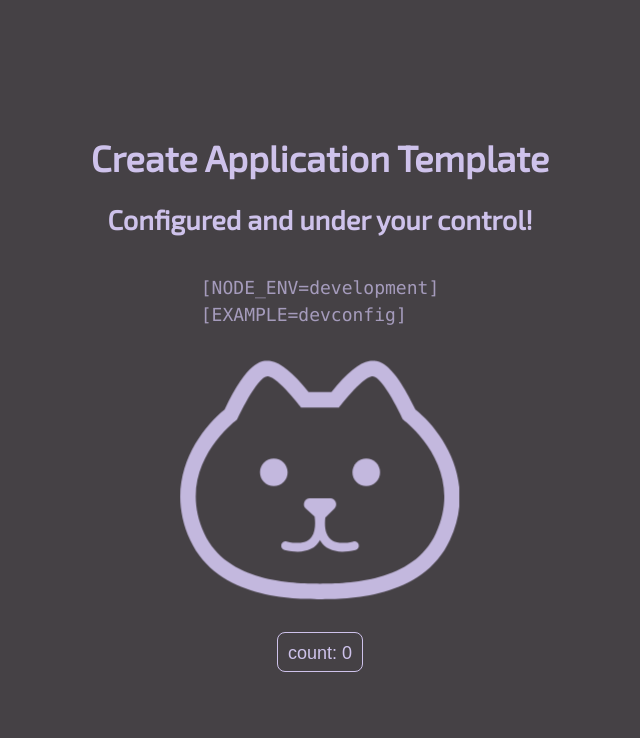
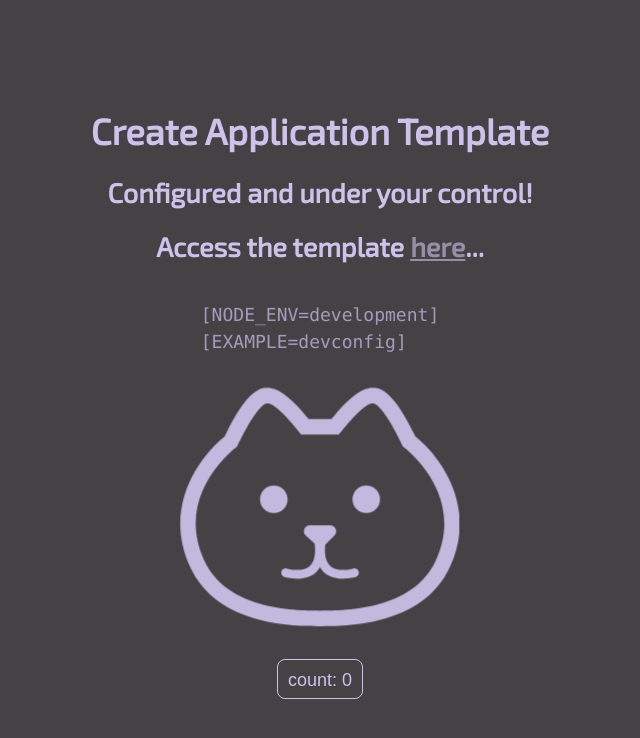
Before and after one commit to daveKontro/create-application-template, a React app: page / in a window 1280 px wide. Shown: the top 738 px of the page, without its empty margins (320-960 px from the left). Built offline with nearby package versions, Linux system fonts and the light colour scheme.

Commit message:
add webpage links

```diff
--- a/package.json
+++ b/package.json
@@ -1,6 +1,6 @@
 {
   "name": "create-application-template",
-  "version": "0.3.3",
+  "version": "0.4.0",
   "description": "provides a configured application template for you to build upon",
   "main": "index.js",
   "bin": {
--- a/src/components/App.tsx
+++ b/src/components/App.tsx
@@ -8,6 +8,7 @@ export const App = () => {
       <header className='header--wrapper'>
         <h1>Create Application Template</h1>
         <h2>Configured and under your control!</h2>
+        <h2>Access the template <a href='https://www.npmjs.com/package/create-application-template' rel='noreferrer' target='_blank'>here</a>...</h2>
       </header>
       <section className='section--wrapper'>
         <code className='card--env'>[NODE_ENV={process.env.NODE_ENV}]</code>
--- a/src/styles/app.css
+++ b/src/styles/app.css
@@ -51,3 +51,8 @@
   margin: 0.4vh;
   filter: brightness(0.8);
 }
+
+a {
+  color: #cec2eb;
+  opacity: 0.6;
+}
```
Also changed, not shown: 1 other file (tests, documents, lock files or other folders).
